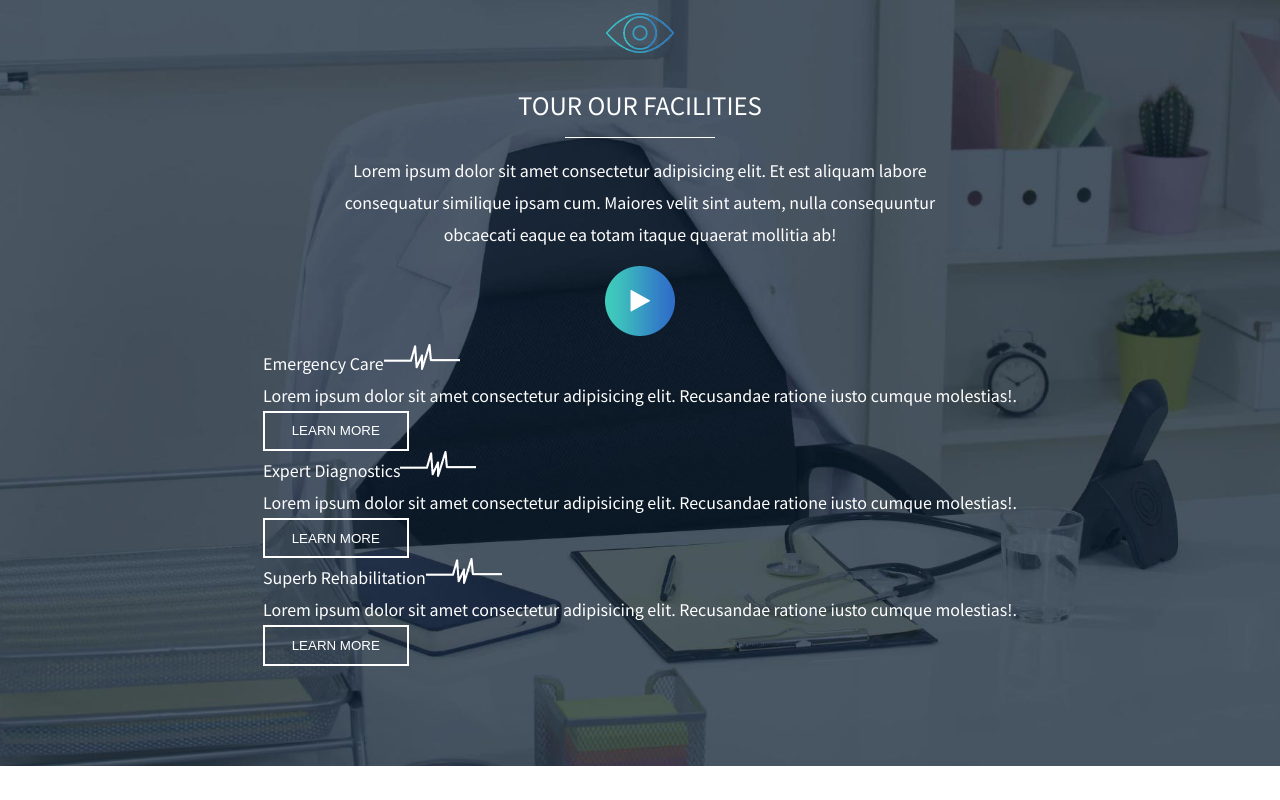
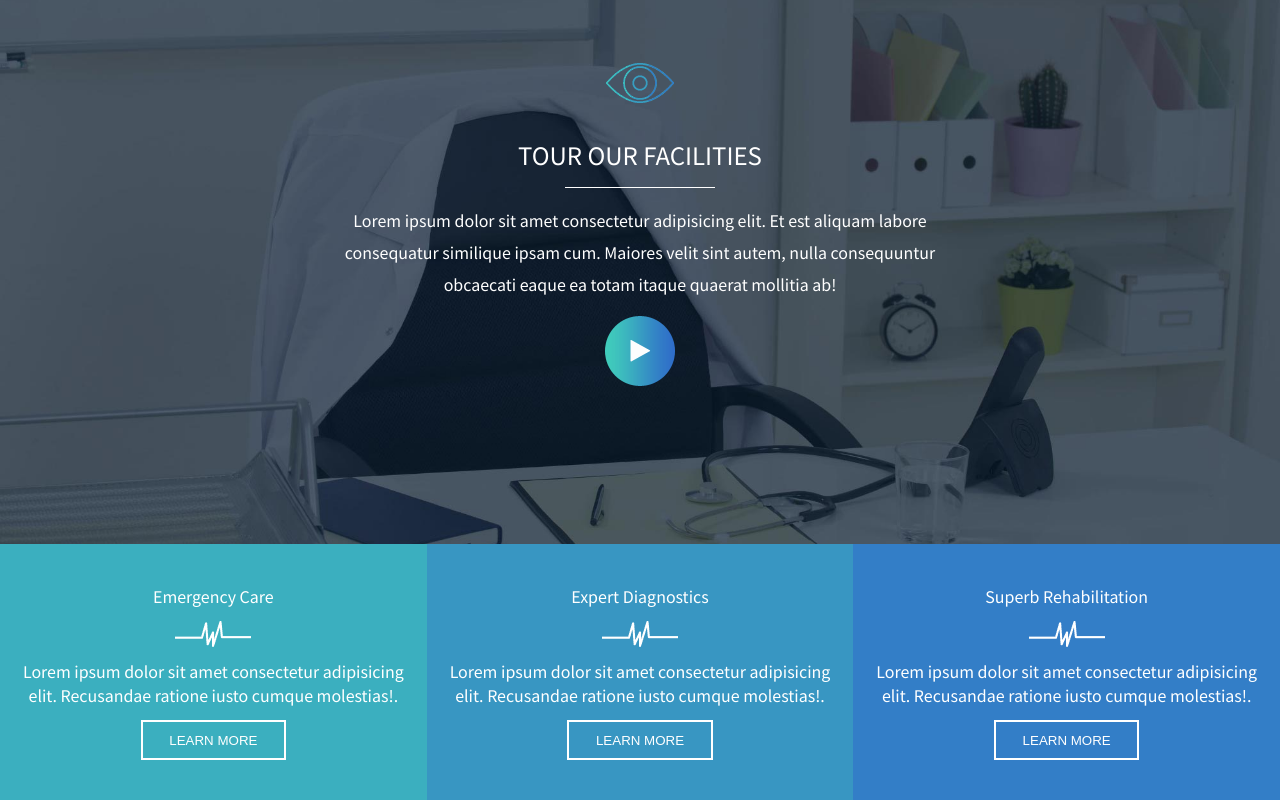
Before and after one commit to alessandroamormino/proj-html-vuejs, a Vue app: page / in a window 1280 px wide. Shown: the part 3953-4753 px from the top of the page. Before the commit the page ends 4719 px from the top, so only its background shows below. Built offline with nearby package versions, Linux system fonts and the light colour scheme.

Commit message:
style: card facilities

```diff
--- a/src/components/MainFacilities.vue
+++ b/src/components/MainFacilities.vue
@@ -24,13 +24,13 @@ export default {
         Maiores velit sint autem, nulla consequuntur obcaecati eaque ea totam itaque quaerat mollitia ab!</p>
       <img src="/images/play-icon.png" alt="Play">
     </div>
+  </div>
   <div class="card-container">
     <div v-for="facility in facilities" class="card">
       <span id="facility-name">{{ facility }}</span>
       <img src="/images/wave-divider.png" alt="Divider">
       <p>Lorem ipsum dolor sit amet consectetur adipisicing elit. Recusandae ratione iusto cumque molestias!.</p>
       <button class="btn btn-secondary">Learn More</button>
-      </div>
     </div>
   </div>
 </template>
@@ -42,9 +42,10 @@ export default {
   @include flexColumn();
   // flex
 
-  padding: 100px;
+  padding: 150px 0;
   line-height: 2em;
   color: #fff;
+  // background
   background-color: #fff;
   background-image: url('/images/paralax-bg-tour-facilities.jpg');
   background-repeat: no-repeat;
@@ -73,4 +74,32 @@ export default {
     }
   }
 }
+
+.card-container {
+  @include flexCenter();
+  color: #fff;
+
+  .card {
+    @include flexColumn();
+    // flex
+    gap: .8em;
+
+    padding: 2.5em 1em;
+    text-align: center;
+
+    &:nth-child(1) {
+      background-color: $colorPrimary;
+    }
+
+    &:nth-child(2) {
+      background-color: $colorSecondary;
+    }
+
+    &:nth-child(3) {
+      background-color: $colorPrimaryHover;
+    }
+
+
+  }
+}
 </style>
--- a/src/scss/variables.scss
+++ b/src/scss/variables.scss
@@ -1,3 +1,4 @@
 $colorPrimary: #3BAFBF;
 $colorPrimaryHover: #337EC7;
+$colorSecondary: #3896C2;
 $bg-Doctors: #E5E5E5;
```
Lines whose indentation alone changed are shown as unchanged.
